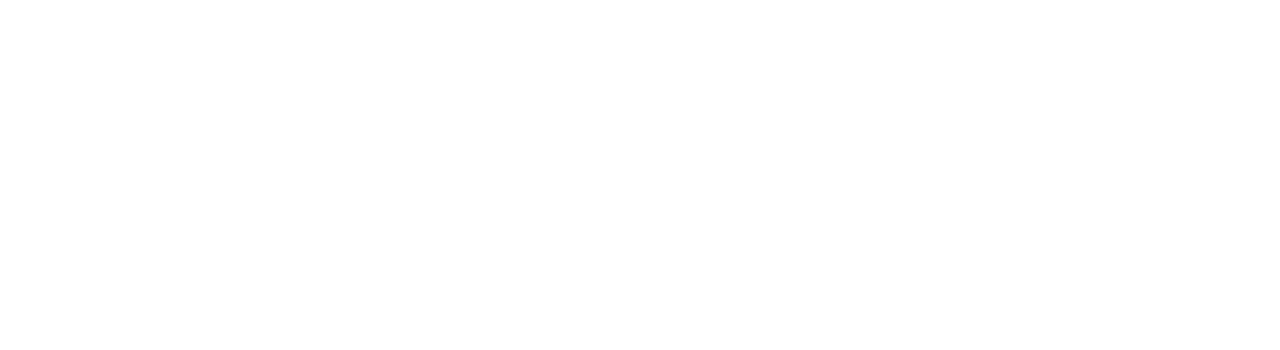
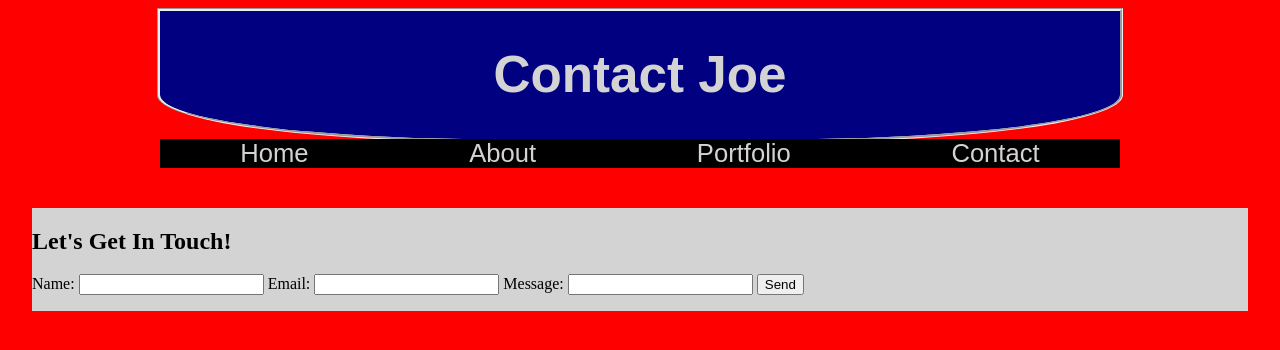
Before and after one commit to Joe-Callahan/career-simulation-personal-website-part2, a plain HTML site: page contact.html in a window 1280 px wide. Drawn offline with Linux system fonts and the light colour scheme.

Commit message:
added contact content and visual aids for css styling

```diff
--- a/contact.html
+++ b/contact.html
@@ -0,0 +1,36 @@
+<html>
+  <head>
+    <title>Joe Callahan | Contact</title>
+    <link rel="stylesheet" href="style.css">
+  </head>
+
+  <body>
+    <header>
+      <h1>Contact Joe</h1>
+      <nav>
+        <a href="index.html">Home</a>
+        <a href="about.html">About</a>
+        <a href="portfolio.html">Portfolio</a>
+        <a>Contact</a>
+      </nav>
+    </header>
+
+    <main>
+      <h2>Let's Get In Touch!</h2>
+
+      <form>
+        <label>Name:</label>
+        <input type="text" />
+
+        <label>Email:</label>
+        <input type="email" />
+
+        <label>Message:</label>
+        <input type="text" />
+
+        <button>Send</button>
+      </form>
+
+    </main>
+  </body>
+</html>
--- a/style.css
+++ b/style.css
@@ -1,5 +1,8 @@
 body {
   background-color: red;
+  display: flex;
+  flex-direction: column;
+  align-items: center;
 }
 
 header {
@@ -9,27 +12,44 @@ header {
   flex-direction: column;
   align-items: center;
   font-family: fantasy;
-  width: 95vh;
-  border-end-end-radius: 30%;
-  border-end-start-radius: 30%;
+  width: 75vw;
+  height: 10vw;
+  border-end-end-radius: 35%;
+  border-end-start-radius: 35%;
   margin-bottom: 5vh;
+  border-color: white , blue;
+  border-style: groove;
+}
+
+header > div {
+  display: flex;
+  justify-content: center;
 }
 
 h1 {
-  font-size: 4vh, 5vw;
+  font-size: 4vh;
+  font-size: 4vw;
 }
 
 nav {
   display: flex;
   justify-content: space-around;
-  width: 75vh;
+  width: 75vw;
+  height: 5vh;
   background-color: black;
 }
 
 nav > a {
   color: lightgray;
   text-decoration: none;
-  font-size: 2vh , 2vw;
+  font-size: 2vh;
+  font-size: 2vw;
+}
+
+main {
+  width: 95vw;
+  background-color: lightgray;
+  margin-top: 2vw;
 }
 
 img {
```
Also changed, not shown: about.html (+7 -6 lines), index.html (+7 -5 lines), portfolio.html (+7 -8 lines).
